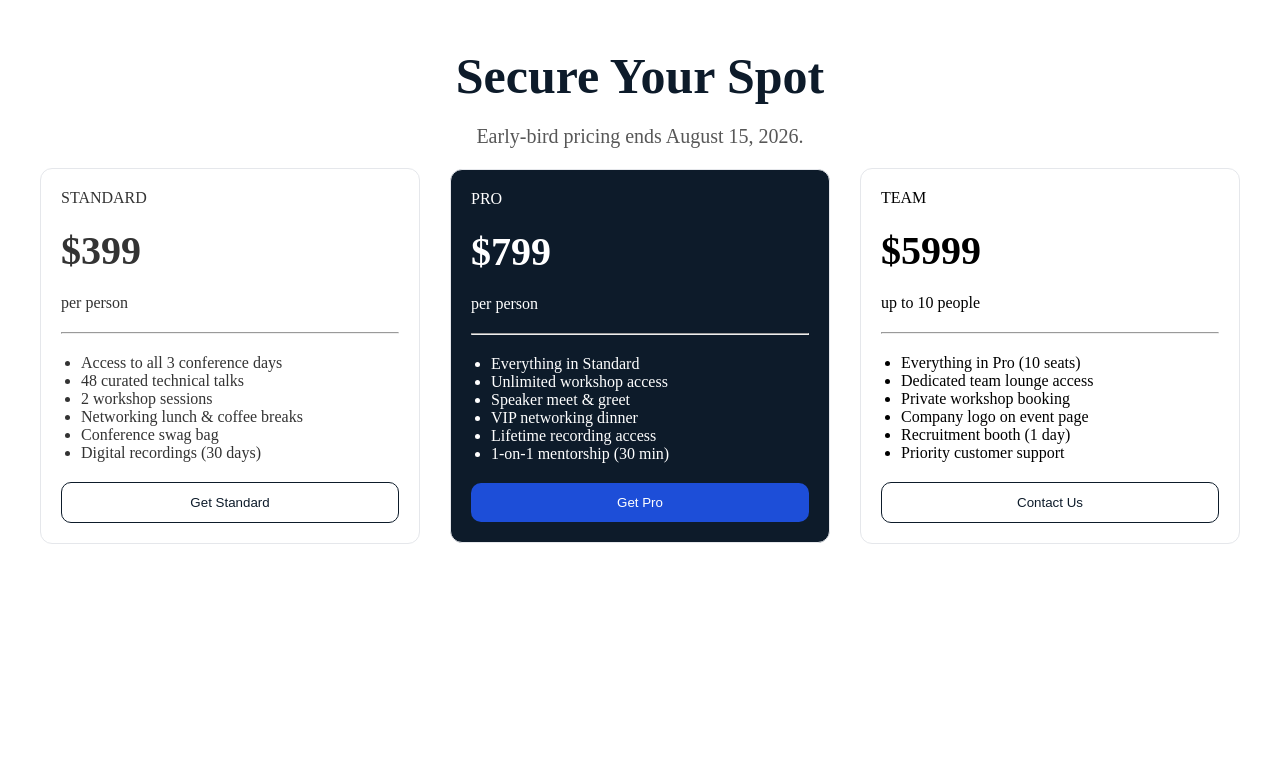
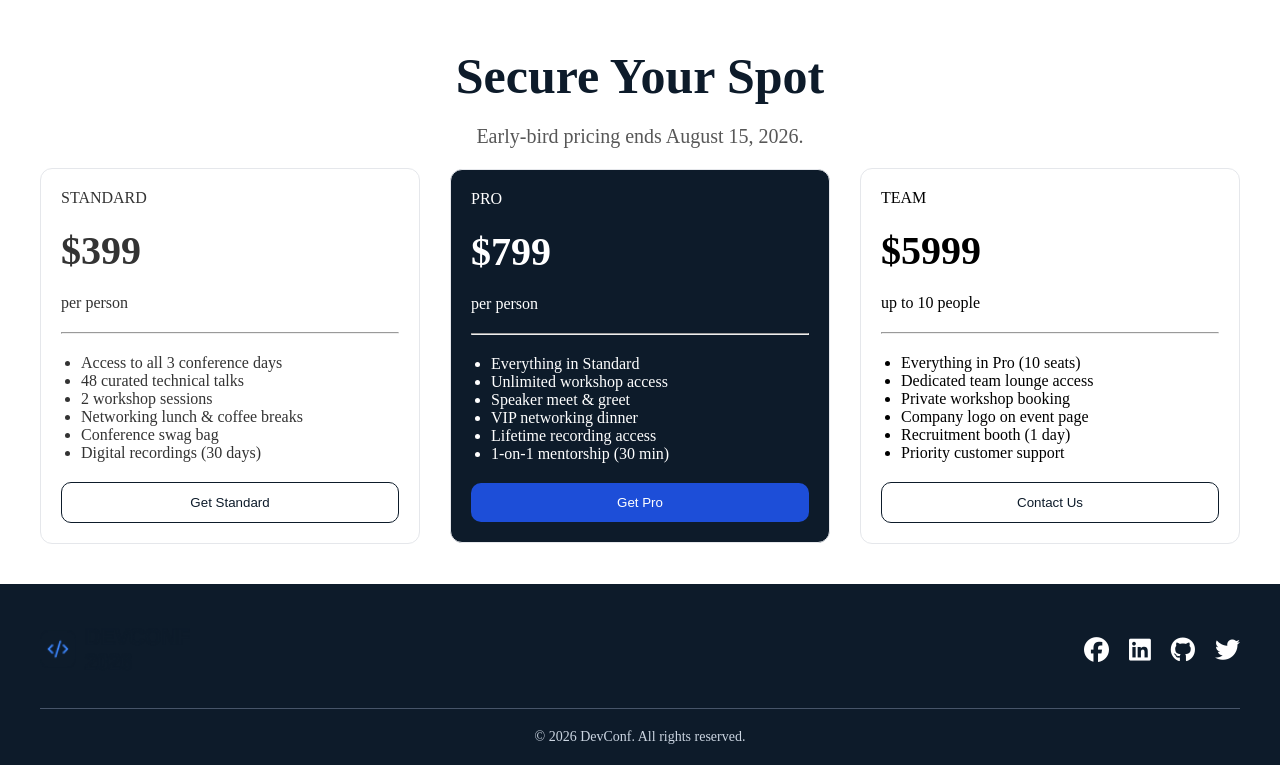
Before and after one commit to nova-tasnova/DevConf2026-landing-page, a plain HTML site: page index.html in a window 1280 px wide. Shown: the part 1838-2603 px from the top of the page. Before the commit the page ends 2422 px from the top, so only its background shows below. Drawn offline with Linux system fonts and the light colour scheme.

Commit message:
footer  added

```diff
--- a/index.html
+++ b/index.html
@@ -10,6 +10,10 @@
       href="https://fonts.googleapis.com/css2?family=Inter:ital,opsz,wght@0,14..32,100..900;1,14..32,100..900&display=swap"
       rel="stylesheet"
     />
+    <link
+  rel="stylesheet"
+  href="https://cdnjs.cloudflare.com/ajax/libs/font-awesome/6.5.1/css/all.min.css"
+/>
     <link rel="stylesheet" href="./style.css" />
   </head>
   <body>
@@ -164,6 +168,32 @@
       </section>
 
       <!-- pricing section ends -->
+       <footer>
+    <div class="content footer-top">
+        <!-- Logo left -->
+        <div class="footer-logo">
+            <img src="./assets/logo.png" alt="DevConf Logo">
+        </div>
+
+        <!-- Social icons right -->
+        <div class="social-icons">
+            <a href="https://www.facebook.com/tasnovaeffat.nova" target="_blank"><i class="fa-brands fa-facebook"></i></a>
+            <a href="https://www.linkedin.com/in/tasnova-effat-nova-677752241/" target="_blank"><i class="fa-brands fa-linkedin"></i></a>
+            <a href="https://github.com/nova-tasnova" target="_blank"><i class="fa-brands fa-github"></i></a>
+            <a href="https://x.com/i/premium_sign_up" target="_blank"><i class="fa-brands fa-twitter"></i></a>
+        </div>
+    </div>
+
+    <!-- Divider -->
+    <div class="divider"></div>
+
+    <!-- Copyright -->
+    <div class="copyright">
+        <p>© 2026 DevConf. All rights reserved.</p>
+    </div>
+</footer>
+
+<!-- footer-section ends -->
 
   </body>
 </html>
--- a/style.css
+++ b/style.css
@@ -192,3 +192,46 @@ margin: 10px 10px;
     color:white;
     background-color: #0D1B2A;
 }
+
+footer{
+    background-color: #0D1B2A;
+    padding: 40px 0 20px;
+    color: white;
+}
+
+.footer-top{
+    display: flex;
+    justify-content: space-between;
+    align-items: center;
+}
+
+.footer-logo img{
+    width: 150px;
+}
+
+.social-icons{
+    display: flex;
+    gap: 20px;
+}
+
+.social-icons a{
+    color: white;
+    font-size: 25px;
+}
+
+.social-icons a:hover{
+    color: #2563EB;
+}
+
+.divider{
+    height: 1px;
+    background-color: #475569;
+    margin: 30px auto 20px;
+    max-width: 1200px;
+}
+
+.copyright{
+    text-align: center;
+    color: #CBD5E1;
+    font-size: 14px;
+}
```
